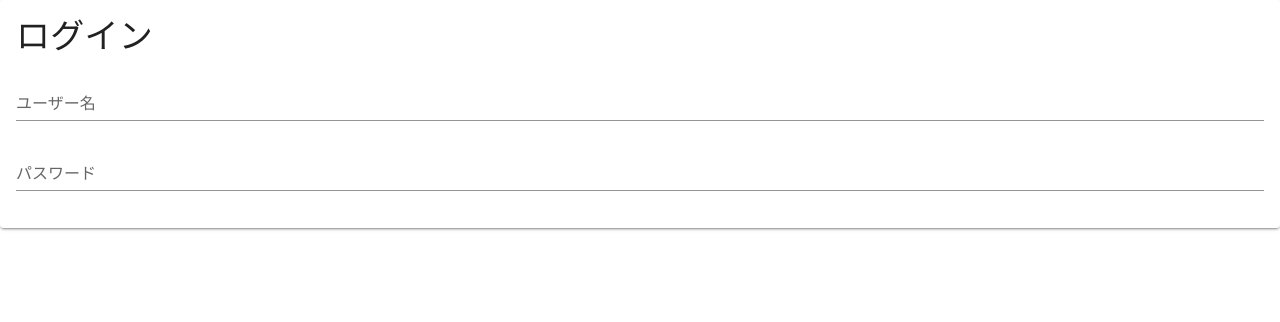
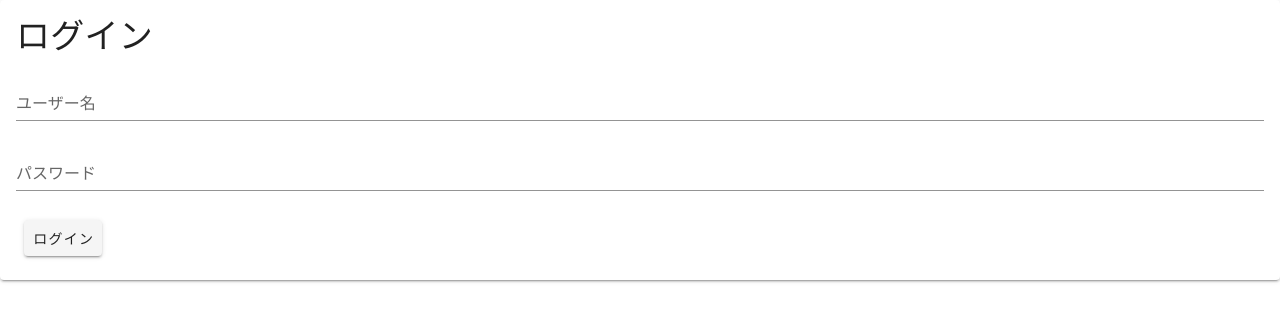
Before and after one commit to futuremaze/vue-vuetify, a Vue app: page / in a window 1280 px wide. Shown: the top 322 px of the page. Built offline with nearby package versions, Linux system fonts and the light colour scheme.

Commit message:
ログインボタンの実装

```diff
--- a/src/components/LoginForm.vue
+++ b/src/components/LoginForm.vue
@@ -7,6 +7,9 @@
       <v-form>
         <v-text-field label="ユーザー名" />
         <v-text-field type="password" label="パスワード" />
+        <v-card-actions>
+          <v-btn>ログイン</v-btn>
+        </v-card-actions>
       </v-form>
     </v-card-text>
   </v-card>
```
